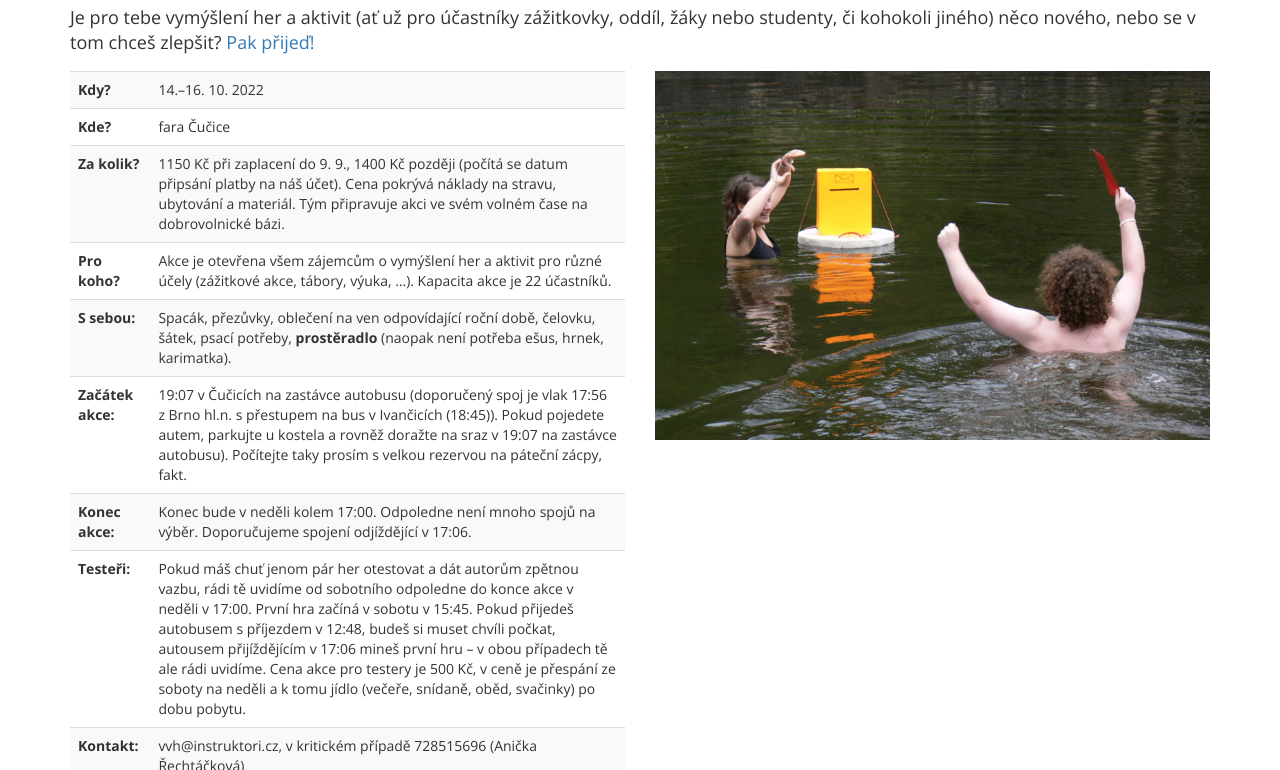
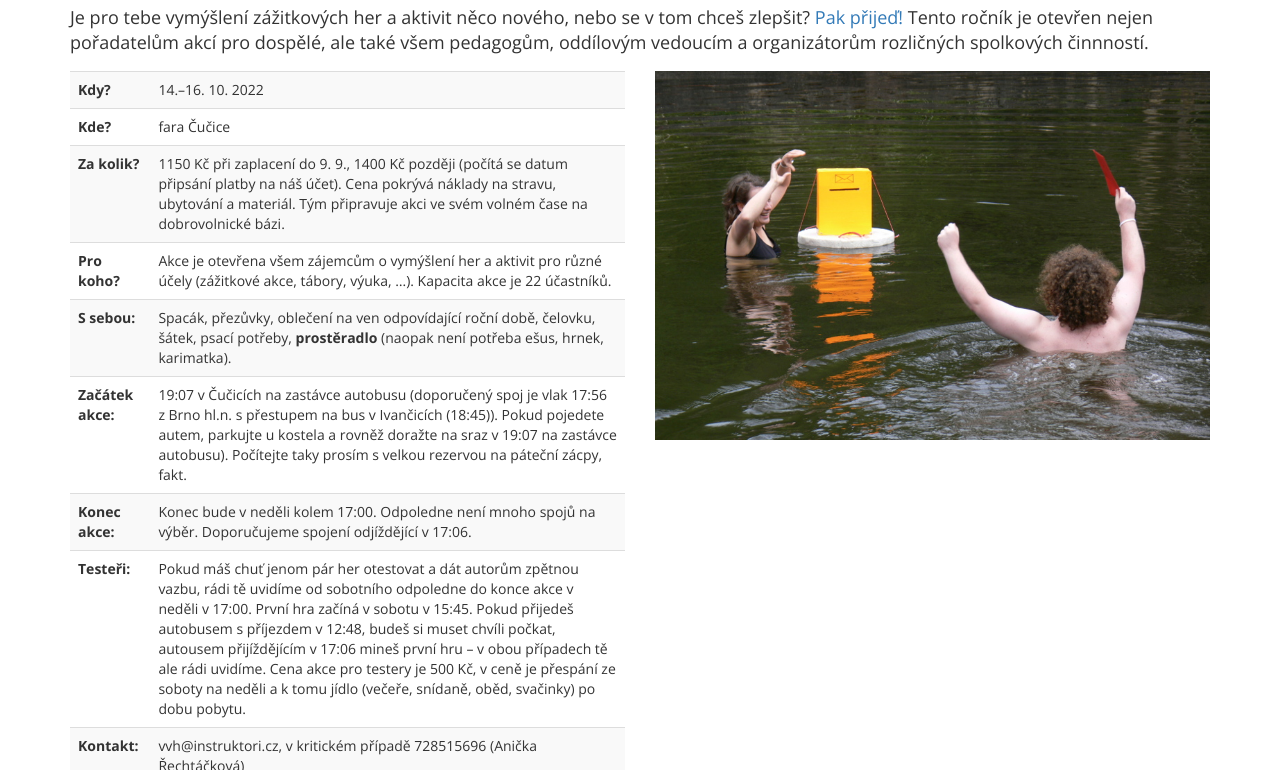
Before and after one commit to InstruktoriBrno/vvh-web, a plain HTML site: page index.html in a window 1280 px wide. Shown: the part 330-1100 px from the top of the page. Drawn offline with nearby package versions, Linux system fonts and the light colour scheme.

Commit message:
Tweak event intro

```diff
--- a/index.html
+++ b/index.html
@@ -48,9 +48,9 @@
             <div class="col-sm-12">
                 <h1>Úvod</h1>
                 <div class="intro">
-                    Je pro tebe vymýšlení her a aktivit (ať už pro účastníky zážitkovky, oddíl, žáky nebo studenty, či kohokoli jiného)
-                    něco nového, nebo se v tom chceš zlepšit?
-                    <a href="prihlaska.html">Pak přijeď!</a>
+                    Je pro tebe vymýšlení zážitkových her a aktivit něco nového, nebo se v tom chceš zlepšit?
+                    <a href="prihlaska.html">Pak přijeď!</a> Tento ročník je otevřen nejen pořadatelům akcí pro dospělé,
+                    ale také všem pedagogům, oddílovým vedoucím a organizátorům rozličných spolkových činnností.
                 </div>
             </div>
         </div>
```
